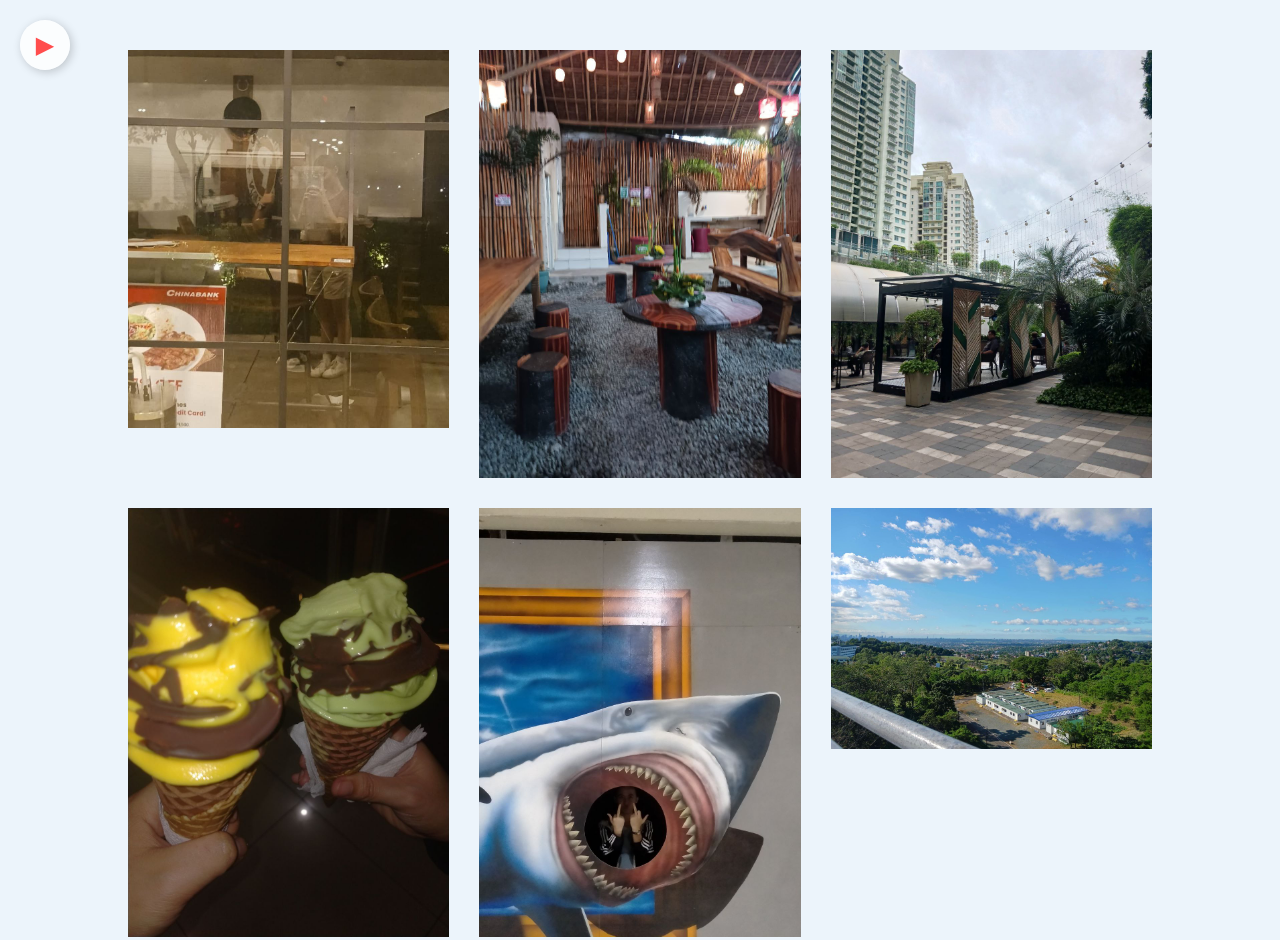
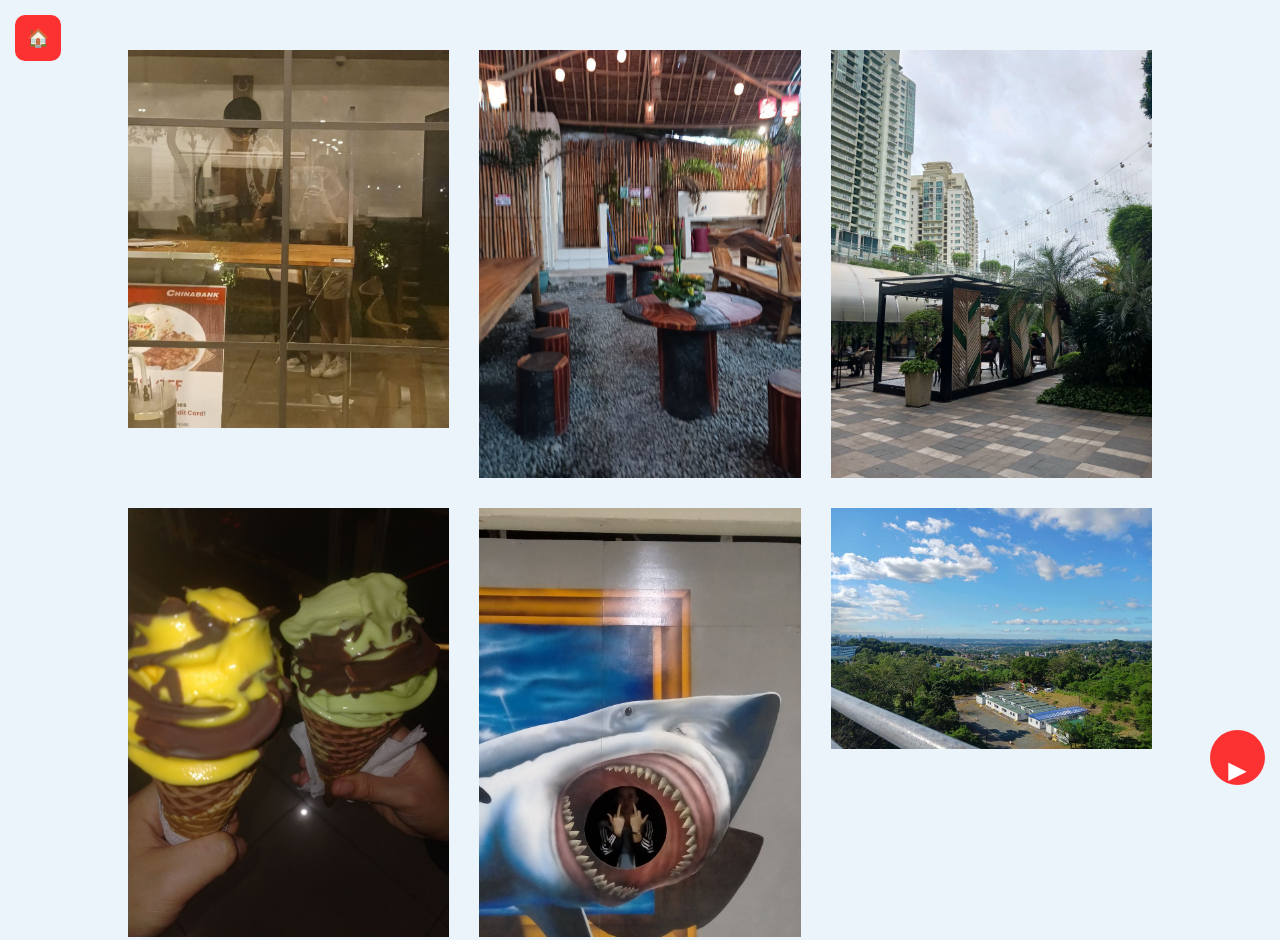
Before and after one commit to Compacc11/official, a plain HTML site: page gallery.html in a window 1280 px wide. Shown: the top 940 px of the page. Drawn offline with Linux system fonts and the light colour scheme.

Commit message:
Add files via upload

```diff
--- a/gallery.css
+++ b/gallery.css
@@ -22,25 +22,6 @@ body {
 	transform: scale(0.9);
 }
 
-/* New Play Button Styling */
-#playButton {
-    position: fixed;
-    top: 20px;
-    left: 20px;
-    background: rgba(255, 255, 255, 0.8);
-    color: #ff4d4d;
-    font-size: 24px;
-    width: 50px;
-    height: 50px;
-    border: none;
-    border-radius: 50%;
-    box-shadow: 2px 2px 10px rgba(0, 0, 0, 0.2);
-    display: flex;
-    align-items: center;
-    justify-content: center;
-    cursor: pointer;
-    transition: all 0.3s ease;
-}
 
 #playButton:hover {
     background: rgba(255, 77, 77, 0.9);
--- a/gallery.html
+++ b/gallery.html
@@ -6,14 +6,54 @@
     <meta name="viewport" content="width=device-width, initial-scale=1.0">
     <title>Responsive Image Gallery</title>
     <link rel="stylesheet" href="gallery.css">
+    <style>
+        /* General Button Styling */
+        .button {
+            position: fixed;
+            background: rgba(255, 0, 0, 0.8);
+            color: white;
+            border: none;
+            padding: 12px 15px;
+            border-radius: 50%;
+            font-size: 20px;
+            cursor: pointer;
+            transition: 0.3s;
+        }
+        .button:hover {
+            background: red;
+        }
+
+        /* Home Button - Positioned at the top left */
+        #homeButton {
+            top: 15px;
+            left: 15px;
+            font-size: 18px;
+            padding: 12px;
+            border-radius: 10px;
+        }
+
+        /* Play Button - Positioned at the bottom right */
+        #playButton {
+            bottom: 15px;
+            right: 15px;
+            font-size: 24px;
+            width: 55px;
+            height: 55px;
+            text-align: center;
+            line-height: 55px;
+        }
+    </style>
 </head>
 <body>
 
     <!-- Background Music -->
-    <audio id="bgMusic" src="snow.mp3" preload="auto"></audio>
+    <audio id="bgMusic" src="snow.mp3" preload="metadata"></audio>
 
-    <!-- Aesthetic Play Button -->
-    <button id="playButton" onclick="toggleMusic()">▶</button>
+    <!-- Home Button -->
+    <button id="homeButton" class="button" onclick="window.location.href='index.html'">🏠</button>
+
+    <!-- Play Button -->
+    <button id="playButton" class="button">▶</button>
 
     <!-- Image Gallery -->
     <div class="wrapper">
@@ -40,7 +80,6 @@
         <img src="images/image20.jpg" />
     </div>
 
-    <!-- JavaScript for Music Play/Pause -->
     <script>
         let isPlaying = false;
         const music = document.getElementById('bgMusic');
@@ -51,11 +90,14 @@
                 music.pause();
                 playButton.innerHTML = "▶"; // Play icon
             } else {
-                music.play();
+                music.play().catch(error => console.log("Playback prevented:", error));
                 playButton.innerHTML = "⏸"; // Pause icon
             }
             isPlaying = !isPlaying;
         }
+
+        // Start music only after user interaction
+        playButton.addEventListener("click", toggleMusic);
     </script>
 
 </body>
```
